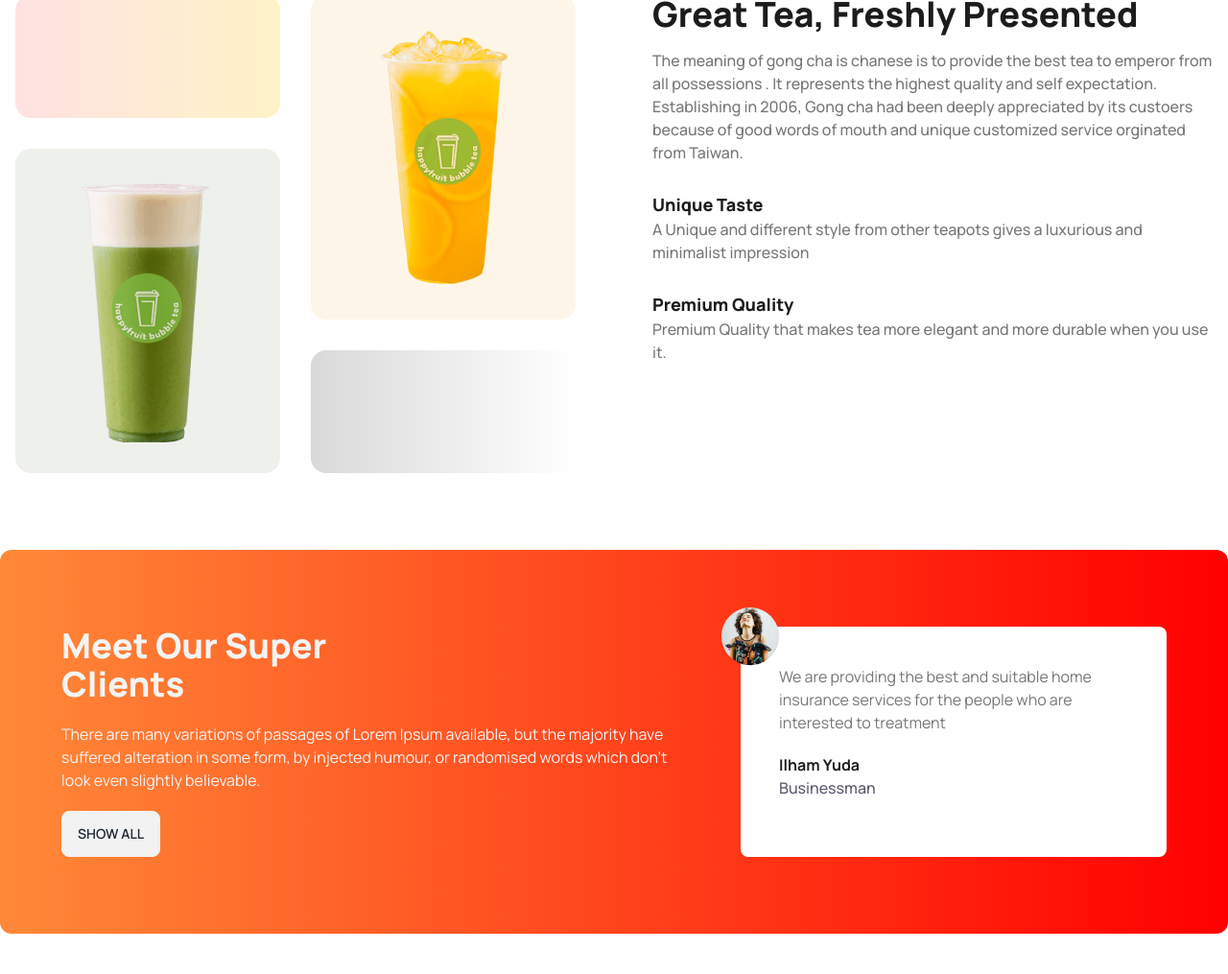
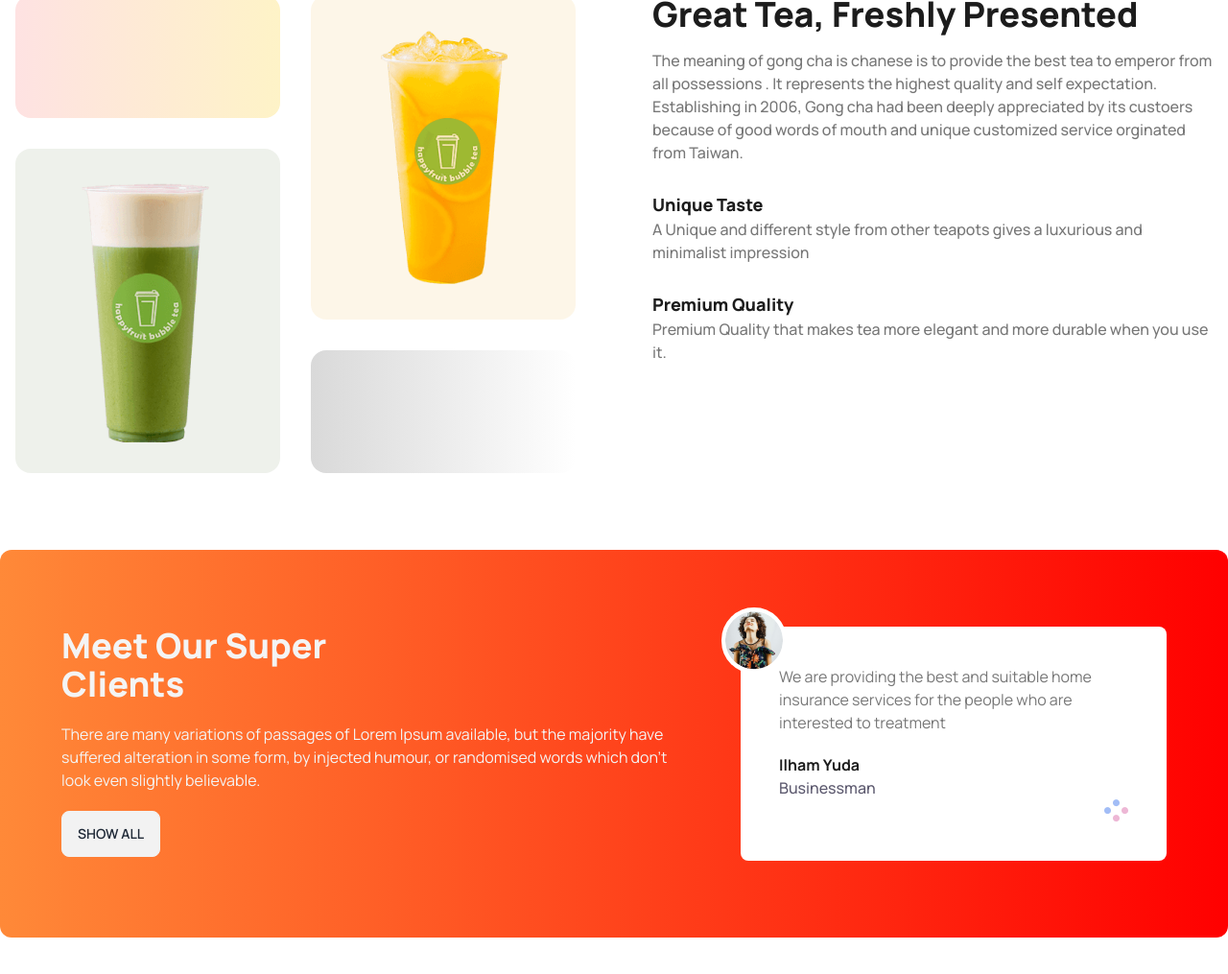
Before and after one commit to sharmin231/tea-house-website, a plain HTML site: page index.html in a window 1280 px wide. Shown: the part 1206-2221 px from the top of the page at 96% size. Drawn offline with nearby package versions, Linux system fonts and the light colour scheme.

```diff
--- a/index.html
+++ b/index.html
@@ -167,12 +167,15 @@
             </div>
             <!-- review div -->
             <div class="bg-white p-10 rounded-lg relative">
-              <img class="absolute -left-5 -top-5"src="./images/client.png" alt="">
+              <img class="absolute -left-5 -top-5 border-4 border-white rounded-full bg-white"src="./images/client.png" alt="">
               <p class="text-[#777] text-base mb-5">
                 We are providing the best and suitable home insurance services for the people who are interested to treatment
               </p>
               <h4 class="text-[#1C1C1C] font-bold">Ilham Yuda</h4>
               <p class="text-[#5D5A6F] font-medium">Businessman</p>
+              <div class="flex justify-end">
+                <img src="./images/circles.png" alt="">
+              </div>
             </div>
 
           </div>
```
